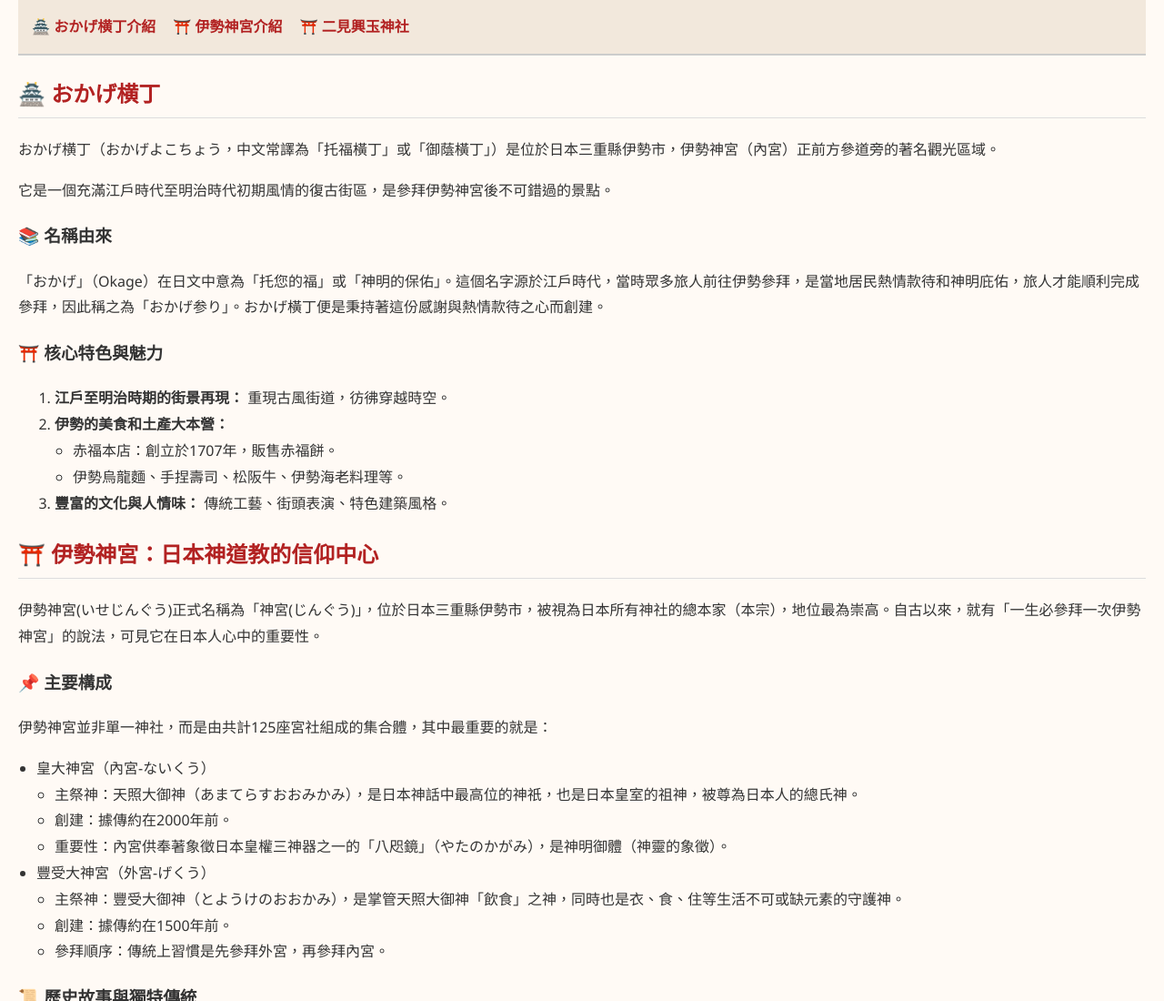
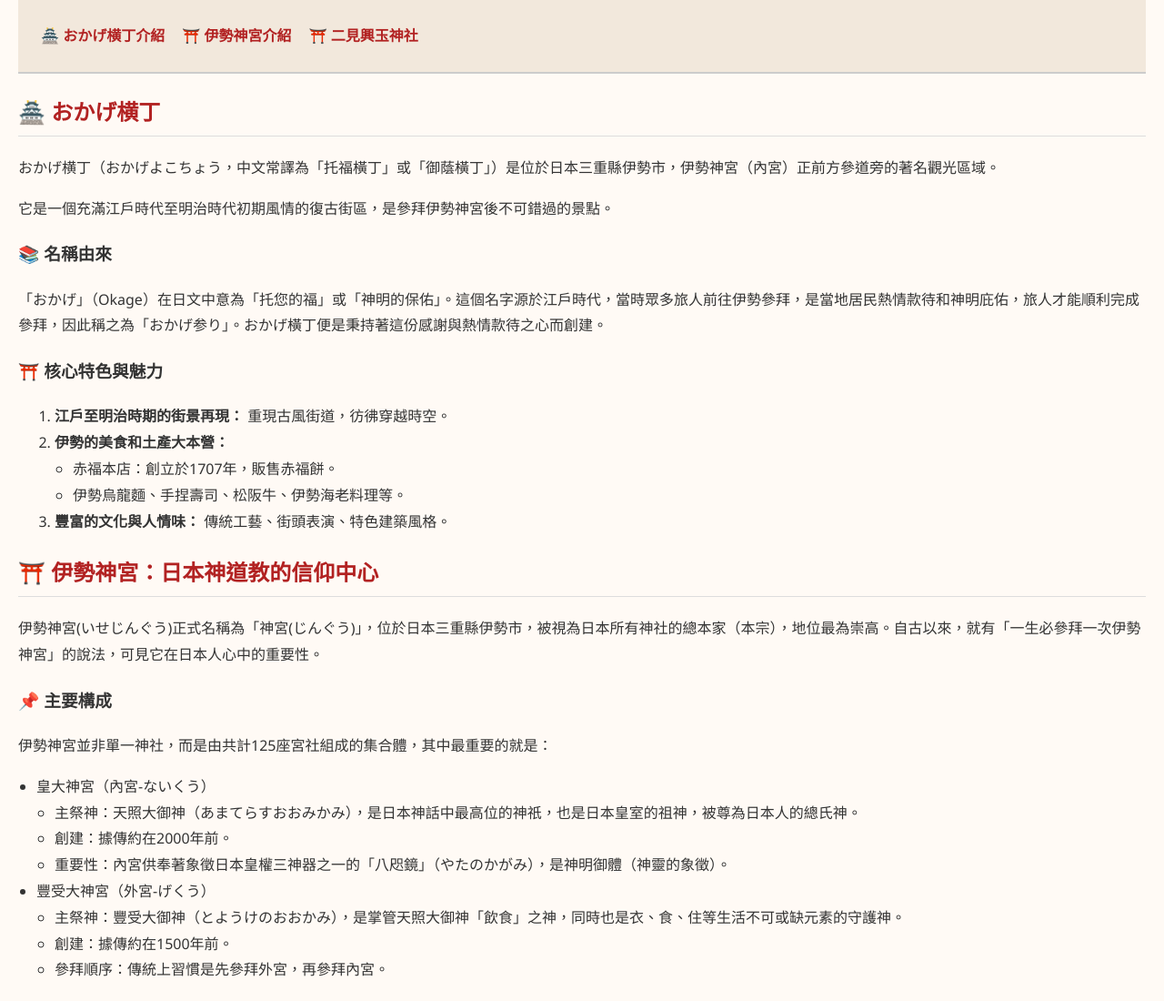
Before and after one commit to kate0208/html_test, a plain HTML site: page day2/index.html in a window 1280 px wide. Shown: the top 1100 px of the page at 91% size. Drawn offline with Linux system fonts and the light colour scheme.

Commit message:
Increase padding and font size in nav styles

```diff
--- a/day2/index.html
+++ b/day2/index.html
@@ -14,7 +14,7 @@
     }
     nav {
       background-color: #f2e8dc;
-      padding: 15px;
+      padding: 25px;
       margin-bottom: 20px;
       border-bottom: 2px solid #ccc;
     }
@@ -23,6 +23,7 @@
       text-decoration: none;
       color: #b22222;
       font-weight: bold;
+      font-size: 16px;
     }
     h2 {
       color: #b22222;
```
